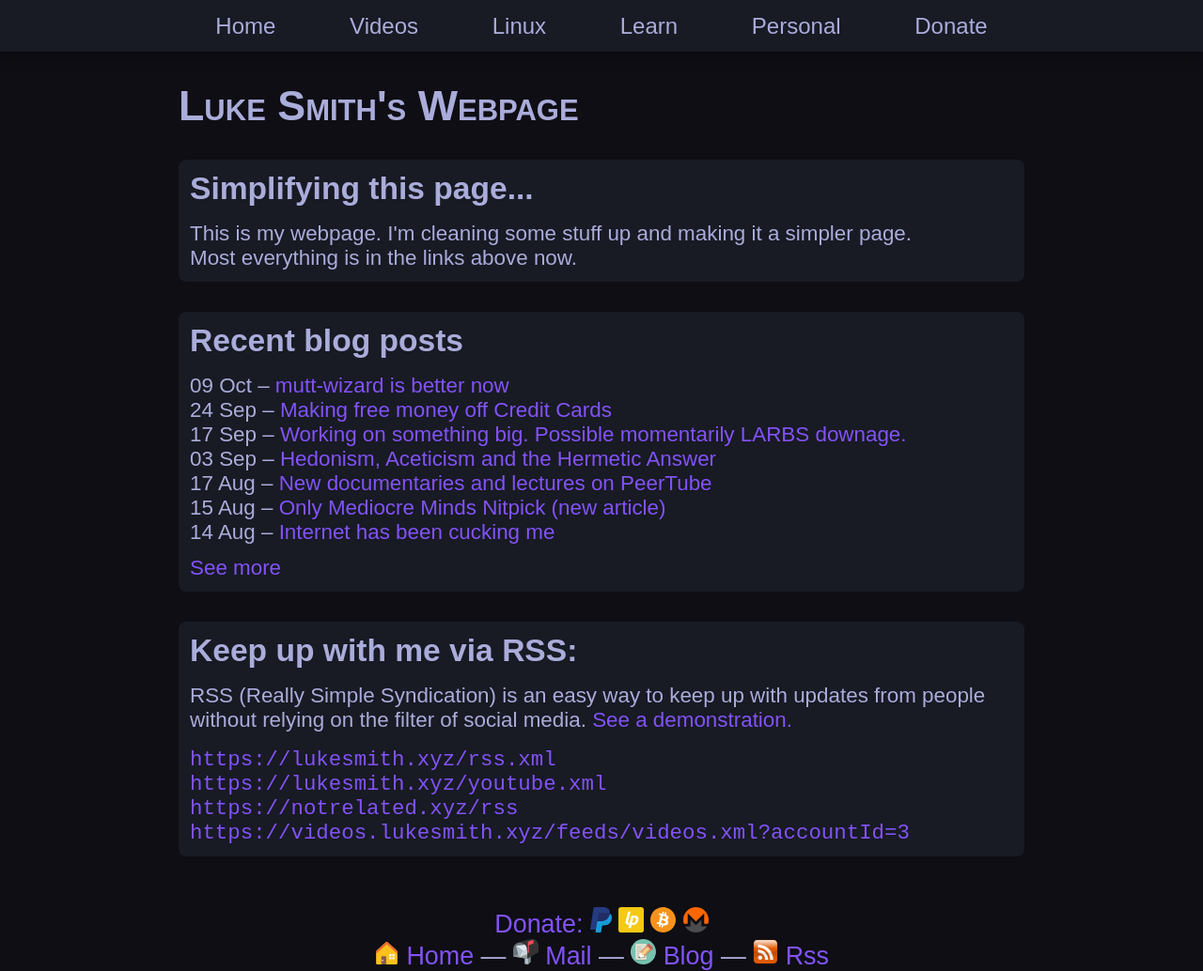
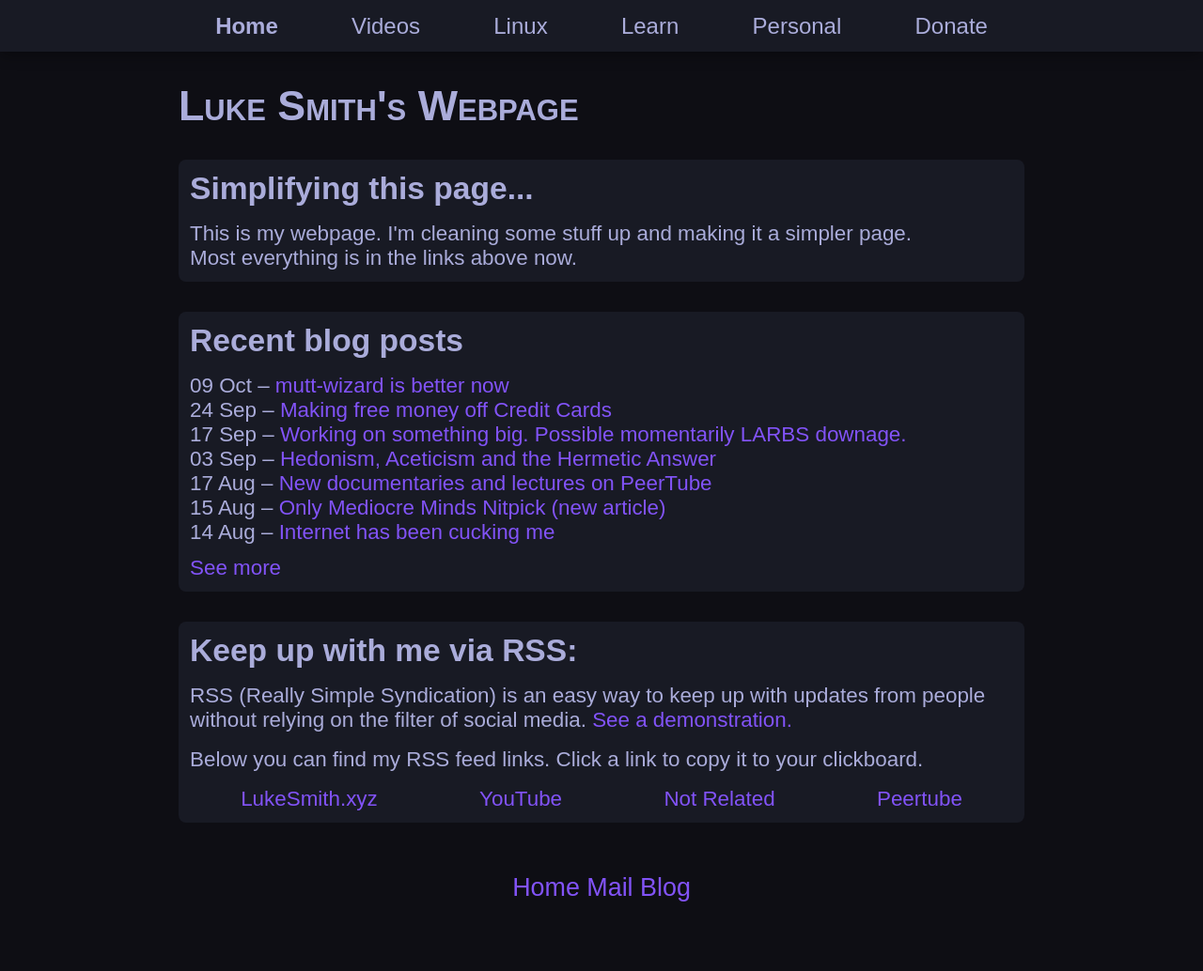
Before and after one commit to kolaczyn/lukesmithxyz, a plain HTML site: page index.html in a window 1280 px wide. Shown: the whole page at 94% size. After the commit the page ends 961 px from the top, so only its background shows below. Drawn offline with nearby package versions, Linux system fonts and the light colour scheme; files that its build step writes are made by us from their sources.

Commit message:
Improved RSS section, added click to copy

```diff
--- a/index.html
+++ b/index.html
@@ -11,50 +11,51 @@
 <nav>
 <ul class="menubar">
 
-    <li><a href="https://lukesmith.xyz/index.html"> Home</a></li>
+    <li class="active"><a href="https://lukesmith.xyz/index.html">Home</a></li>
 
-    <li><a href="https://videos.lukesmith.xyz/">Videos</a>
+    <li>
+        <a href="https://videos.lukesmith.xyz/">Videos</a>
         <ul>
-            <li><a href="https://youtube.com/c/lukesmithxyz"><img src="assets/youtube.svg" alt="YouTube"> YouTube</a></li>
-            <li><a href="https://www.bitchute.com/channel/lukesmith/"><img src="assets/bitchute.svg" alt="BitChute"> Bitchute</a></li>
-            <li><a href="https://lbry.tv/@Luke:7"><img src="assets/lbry.svg" alt="LBRY"> LBRY</a></li>
-            <li><a href="https://videos.lukesmith.xyz/"><img src="assets/peertube.svg" alt="PeerTube"> PeerTube</a></li>
+            <li><a href="https://youtube.com/c/lukesmithxyz">YouTube</a></li>
+            <li><a href="https://www.bitchute.com/channel/lukesmith/">Bitchute</a></li>
+            <li><a href="https://lbry.tv/@Luke:7">LBRY</a></li>
+            <li><a href="https://videos.lukesmith.xyz/">PeerTube</a></li>
         </ul>
     </li>
 
     <li> Linux
         <ul>
-            <li><a href="https://larbs.xyz/"><img src="assets/larbs.svg" alt="LARBS"> LARBS</a></li>
-            <li><a href="https://lukesmith.xyz/programs.html"><img src="assets/computer.svg" alt="Computer"> Programs I use</a></li>
-            <li><a href="https://github.com/lukesmithxyz"><img src="assets/octo.svg" alt="Github"> Github</a></li>
-            <li><a href="https://gitlab.com/lukesmithxyz"><img src="assets/gitlab.svg" alt="Gitlab"> Gitlab</a></li>
-            <li><a href="https://git.lukesmith.xyz/"><img src="assets/git.svg" alt="Git Server"> Git server</a></li>
+            <li><a href="https://larbs.xyz/">LARBS</a></li>
+            <li><a href="https://github.com/lukesmithxyz">Github</a></li>
+            <li><a href="https://gitlab.com/lukesmithxyz">Gitlab</a></li>
+            <li><a href="https://git.lukesmith.xyz/">Git server</a></li>
         </ul>
     </li>
 
     <li><a href="https://notrelated.xyz/"> Learn</a>
         <ul>
-            <li><a href="https://notrelated.xyz/"><img src="assets/nr.svg" alt="Not Related!"> Not Related!</a></li>
-            <li><a href="https://lukesmith.xyz/library.html"><img src="assets/books.svg" alt="Books"> Library</a></li>
-            <li><a href="https://lukesmith.xyz/latex.html"><img src="assets/tex.svg" alt="TeX"> LaTeX</a></li>
+            <li><a href="https://notrelated.xyz/">Not Related!</a></li>
+            <li><a href="https://lukesmith.xyz/library.html">Library</a></li>
+            <li><a href="https://lukesmith.xyz/latex.html">LaTeX</a></li>
         </ul>
     </li>
 
     <li>Personal<ul>
-            <li><a href="https://lukesmith.xyz/emailme.html"><img src="assets/email.svg" alt="Email"> Contact</a></li>
-            <li><a href="https://lukesmith.xyz/blogindex.html"><img src="assets/blog.svg" alt="Blog"> Blog</a></li>
-            <li><a href="https://lukesmith.xyz/files/"><img src="assets/folder.svg" alt="Files"> Files</a></li>
-            <li><a href="https://searx.lukesmith.xyz/"><img src="assets/searx.svg" alt="Searx"> Searx</a></li>
+            <li><a href="https://lukesmith.xyz/emailme.html">Contact</a></li>
+            <li><a href="https://lukesmith.xyz/blogindex.html">Blog</a></li>
+            <li><a href="https://lukesmith.xyz/files/">Files</a></li>
+            <li><a href="https://lukesmith.xyz/programs.html">Programs I use</a></li>
+            <li><a href="https://searx.lukesmith.xyz/">Searx</a></li>
         </ul>
     </li>
 
     <li><a href="https://lukesmith.xyz/donate.html"> Donate</a>
         <ul>
-            <li><a href="https://paypal.me/lukemsmith"><img src="assets/paypal.svg" alt="Paypal"> Paypal</a></li>
-            <li><a href="https://lukesmith.xyz/donate.html#crypto"><img src="assets/bitcoin.svg" alt="Bitcoin"> Crypto</a></li>
-            <li><a href="https://liberapay.com/LukeSmith"><img src="assets/liberapay.svg" alt="Liberapay"> Liberapay</a></li>
-            <li><a href="https://patreon.com/lukesmith"><img src="assets/patreon.svg" alt="Patreon"> Patreon</a></li>
-            <li><a href="https://lukesmith.xyz/donate.html#zelle"><img src="assets/zelle.svg" alt="Zelle"> Bank transfer</a></li>
+            <li><a href="https://paypal.me/lukemsmith">Paypal</a></li>
+            <li><a href="https://lukesmith.xyz/donate.html#crypto">Crypto</a></li>
+            <li><a href="https://liberapay.com/LukeSmith">Liberapay</a></li>
+            <li><a href="https://patreon.com/lukesmith">Patreon</a></li>
+            <li><a href="https://lukesmith.xyz/donate.html#zelle">Bank transfer</a></li>
         </ul>
     </li>
 
@@ -93,29 +94,35 @@
         <h2>Keep up with me via RSS:</h2>
 
         <p>RSS (Really Simple Syndication) is an easy way to keep up with updates from people without relying on the filter of social media. <a href="https://videos.lukesmith.xyz/videos/watch/551a1bfb-8a05-4cdb-b5d3-a42758991d83">See a demonstration.</a></p>
+        <p>Below you can find my RSS feed links. Click a link to copy it to your clickboard.</p>
+        <ul id="rss-links">
+            <li><a rss="https://lukesmith.xyz/rss.xml">LukeSmith.xyz</a></li>
+            <li><a rss="https://lukesmith.xyz/youtube.xml">YouTube</a></li>
+            <li><a rss="https://notrelated.xyz/rss">Not Related</a></li>
+            <li><a rss="https://videos.lukesmith.xyz/feeds/videos.xml?accountId=3">Peertube</a></li>
+        </ul>
+    </div>
 
-
-        <pre><code>https://lukesmith.xyz/rss.xml
-https://lukesmith.xyz/youtube.xml
-https://notrelated.xyz/rss
-https://videos.lukesmith.xyz/feeds/videos.xml?accountId=3</code></pre>
-    </div>
 </main>
 
 
 <footer>
-    <a href="https://lukesmith.xyz/donate.html">Donate:</a>
-    <a href="https://paypal.me/lukemsmith"><img src="assets/paypal.svg" alt="Paypal" title="Paypal"></a>
-    <a href="https://liberapay.com/LukeSmith"><img src="assets/liberapay.svg" alt="Liberapay" title="Liberapay"></a>
-    <a href="https://lukesmith.xyz/pix/qr_btc.png"><img src="assets/bitcoin.svg" alt="Bitcoin" title="My Bitcoin address"></a>
-    <a href="https://lukesmith.xyz/pix/qr_xmr.png"><img src="assets/monero.svg" alt="Monero" title="My Monero address"></a>
-<br>
-    <a href="https://lukesmith.xyz/index.html"><img src="assets/home.svg" alt="Home" title="Return to main page"> Home</a> —
-    <a href="https://lukesmith.xyz/emailme.html"><img src="assets/email.svg" alt="Contact" title="How to contact me"> Mail</a> —
-    <a href="https://lukesmith.xyz/blogindex.html"><img src="assets/blog.svg" alt="Blog" title="Blog"> Blog</a> —
-    <a href="https://lukesmith.xyz/rss.xml"><img src="assets/rss.svg" alt="RSS" title="Subscribe to my RSS feed for updates."> Rss</a>
+    <div class="menubar">
+        <div class="top">
+            <!-- <a href="https://lukesmith.xyz/donate.html">Donate:</a>
+            <a href="https://paypal.me/lukemsmith"><img src="assets/paypal.svg" alt="Paypal" title="Paypal"></a>
+            <a href="https://liberapay.com/LukeSmith"><img src="assets/liberapay.svg" alt="Liberapay" title="Liberapay"></a>
+            <a href="https://lukesmith.xyz/pix/qr_btc.png"><img src="assets/bitcoin.svg" alt="Bitcoin" title="My Bitcoin address"></a>
+            <a href="https://lukesmith.xyz/pix/qr_xmr.png"><img src="assets/monero.svg" alt="Monero" title="My Monero address"></a> -->
+        </div>
+        <div class="bottom">
+            <a href="https://lukesmith.xyz/index.html">Home</a>
+            <a href="https://lukesmith.xyz/emailme.html">Mail</a>
+            <a href="https://lukesmith.xyz/blogindex.html">Blog</a>
+            <!-- <a href="https://lukesmith.xyz/rss.xml"><img src="assets/rss.svg" alt="RSS" title="Subscribe to my RSS feed for updates"></a> -->
+        </div>
+    </div>
 </footer>
-
-
-
-</body></html>
+<script src="script.js"></script>
+</body>
+</html>
--- a/sass/_rss-info.scss
+++ b/sass/_rss-info.scss
@@ -1,5 +1,13 @@
 .rss-info {
-    pre {
+    #rss-links {
+        cursor: pointer;
+    }
+    p:nth-child(3) {
         margin-top: 1rem;
+        margin-bottom: 1rem;
+    }
+    ul {
+        display: flex;
+        justify-content: space-around;
     }
 }
--- /dev/null
+++ b/script.js
@@ -0,0 +1,8 @@
+// it copies RSS feed link if you click a link
+
+const rssLinks = [...document.getElementById('rss-links').children]
+rssLinks.forEach(link => {
+    link.addEventListener('click', ()=> {
+        window.navigator.clipboard.writeText(link.firstChild.getAttribute('rss'))
+    })
+})
```
